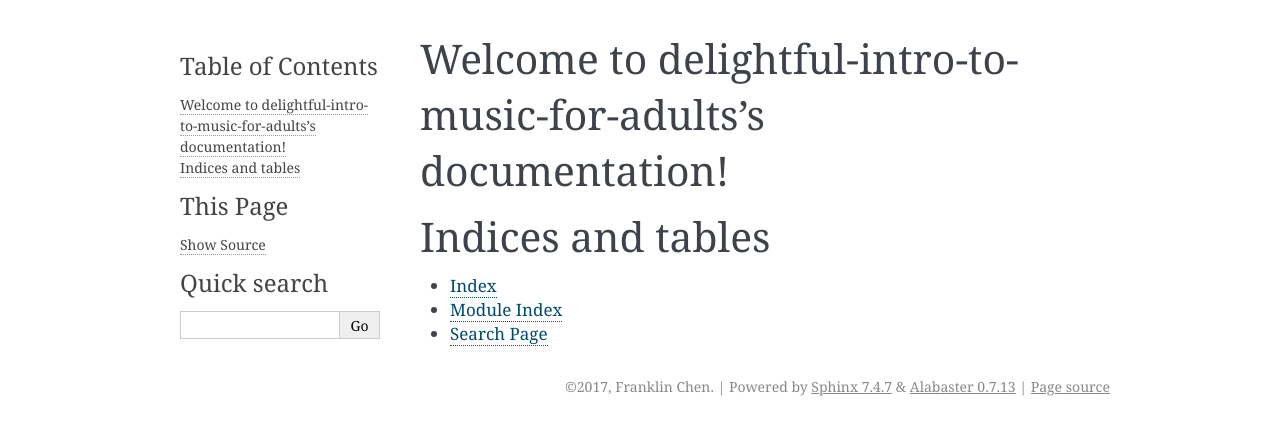
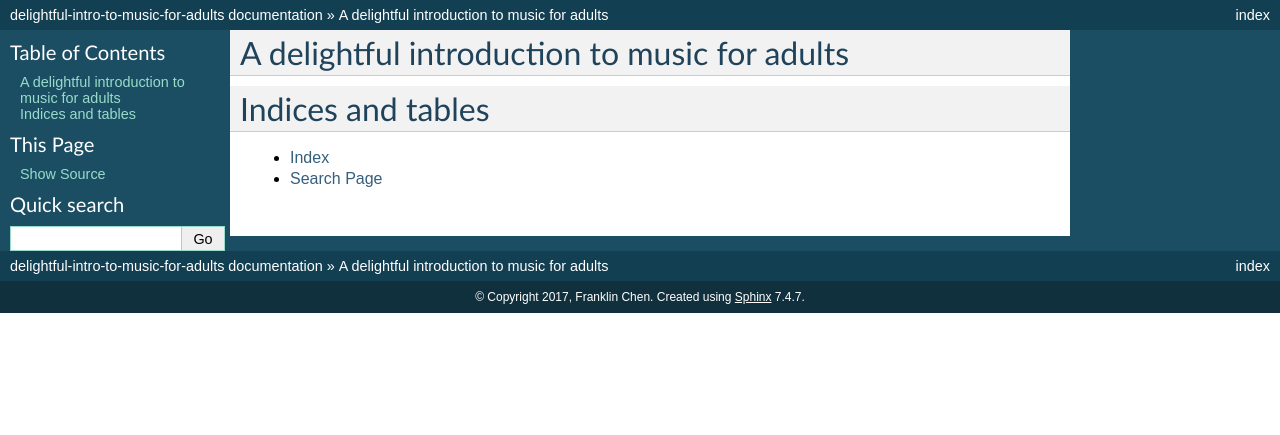
Before and after one commit to FranklinChen/delightful-intro-to-music-for-adults, a Sphinx documentation site: the page built from doc/index.rst, in a window 1280 px wide. Shown: the top 435 px of the page. Built offline with Sphinx 7.4.7, drawn with Linux system fonts in a browser that asks for light colours; some of the changed lines change nothing that is shown.

```diff
--- a/doc/conf.py
+++ b/doc/conf.py
@@ -84,7 +84,7 @@
 # The theme to use for HTML and HTML Help pages.  See the documentation for
 # a list of builtin themes.
 #
-html_theme = 'alabaster'
+html_theme = 'default'
 
 # Theme options are theme-specific and customize the look and feel of a theme
 # further.  For a list of options available for each theme, see the
--- a/doc/index.rst
+++ b/doc/index.rst
@@ -1,10 +1,7 @@
-.. delightful-intro-to-music-for-adults documentation master file, created by
-   sphinx-quickstart on Mon Mar 13 23:11:01 2017.
-   You can adapt this file completely to your liking, but it should at least
-   contain the root `toctree` directive.
+.. A delightful introduction to music for adults
 
-Welcome to delightful-intro-to-music-for-adults's documentation!
-================================================================
+A delightful introduction to music for adults
+=============================================
 
 .. toctree::
    :maxdepth: 2
@@ -16,5 +13,4 @@
 ==================
 
 * :ref:`genindex`
-* :ref:`modindex`
 * :ref:`search`
```
